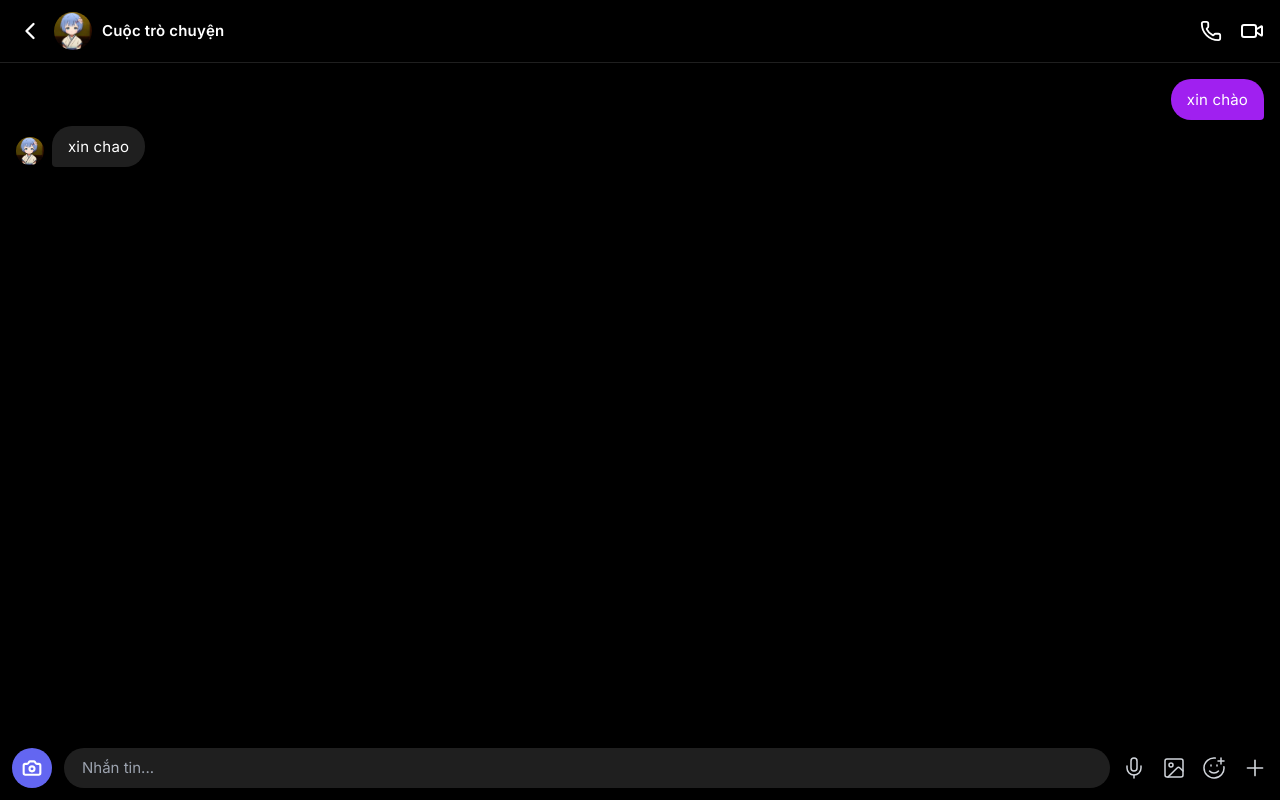
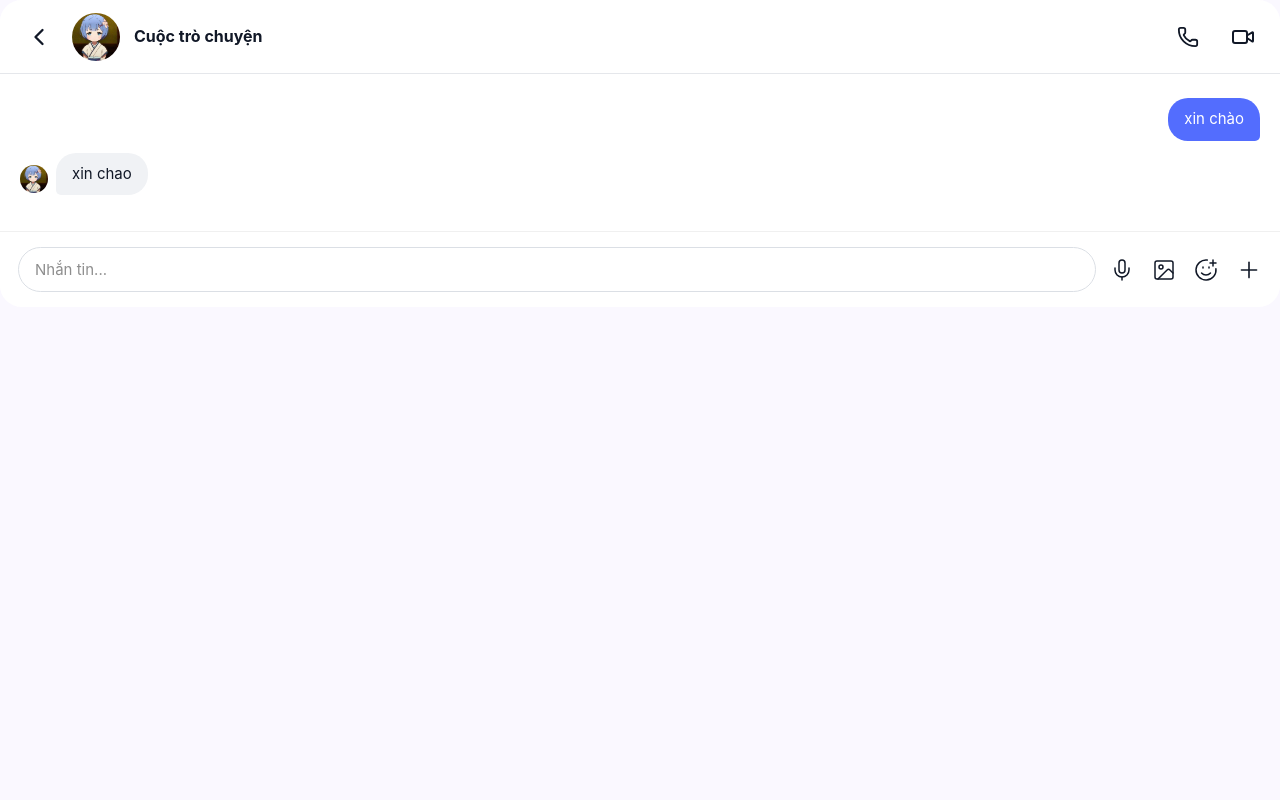
Before and after one commit to hlmloc/LTFE_ChatApp, a React (Vite) app: page /chat in a window 1280 px wide. Built offline with nearby package versions, Linux system fonts and the light colour scheme.

Commit message:
update: change layout app

```diff
--- a/src/components/chat/Header.css
+++ b/src/components/chat/Header.css
@@ -10,10 +10,11 @@
 }
 
 .chat-header__inner {
-    max-width: 720px;
+    width: 100%;
+    max-width: none;
     height: 64px;
-    margin: 0 auto;
-    padding: 0 16px;
+    margin: 0;
+    padding: 0 24px;
 
     display: flex;
     align-items: center;
--- a/src/components/chat_detail/ChatHeader.css
+++ b/src/components/chat_detail/ChatHeader.css
@@ -1,25 +1,31 @@
-
 .chat-header-container {
     display: flex;
     align-items: center;
     justify-content: space-between;
-    padding: 12px 16px;
-    background-color: #000000;
-    border-bottom: 1px solid #1f1f1f;
-    color: white;
     width: 100%;
+    min-height: 74px;
+    padding: 12px 20px;
     box-sizing: border-box;
+
+    background: #ffffff;
+    border-bottom: 1px solid #e5e7eb;
+    color: #111827;
 }
 
 .header-left {
     display: flex;
     align-items: center;
-    gap: 10px;
+    gap: 14px;
+    min-width: 0;
+}
+
+.header-left > .btn-header-icon {
+    color: #111827;
 }
 
 .header-avatar {
-    width: 38px;
-    height: 38px;
+    width: 48px;
+    height: 48px;
     border-radius: 50%;
     object-fit: cover;
 }
@@ -27,36 +33,40 @@
 .header-user-info {
     display: flex;
     flex-direction: column;
+    gap: 4px;
 }
 
 .user-name {
-    font-weight: 600;
-    font-size: 15px;
-    line-height: 1.2;
+    color: #111827;
+    font-size: 16px;
+    font-weight: 650;
+    line-height: 1.3;
 }
 
 .user-status {
+    color: #8e8e8e;
     font-size: 12px;
-    color: #9ca3af;
 }
 
 .header-right {
     display: flex;
     align-items: center;
-    gap: 18px;
+    gap: 22px;
 }
 
 .btn-header-icon {
-    background: none;
-    border: none;
-    color: white;
-    cursor: pointer;
-    padding: 0;
     display: flex;
     align-items: center;
     justify-content: center;
+    padding: 5px;
+
+    border: none;
+    background: transparent;
+    color: #111827;
+    cursor: pointer;
+    transition: color 0.2s ease;
 }
 
 .btn-header-icon:hover {
-    opacity: 0.8;
+    color: #6366f1;
 }
--- a/src/components/chat_detail/ChatInput.css
+++ b/src/components/chat_detail/ChatInput.css
@@ -1,71 +1,72 @@
 .chat-input-container {
     display: flex;
     align-items: center;
-    gap: 12px;
-    padding: 12px;
-    background-color: #000000;
+    gap: 14px;
+
     width: 100%;
+    min-height: 76px;
+    padding: 12px 18px;
     box-sizing: border-box;
+
+    background: #ffffff;
+    border-top: 1px solid #f0f0f0;
 }
 
 .btn-camera {
-    background-color: #6366f1;
-    width: 40px;
-    height: 40px;
-    display: flex;
-    align-items: center;
-    justify-content: center;
-    border-radius: 50%;
-    color: white;
-    border: none;
-    flex-shrink: 0;
-    cursor: pointer;
+    display: none;
 }
 
 .input-wrapper {
     flex: 1;
-    background-color: #1f1f1f;
-    border-radius: 99px;
+    min-width: 0;
+
     display: flex;
     align-items: center;
-    justify-content: space-between;
-    padding: 6px 16px;
-    box-sizing: border-box;
+
+    padding: 10px 16px;
+    border: 1px solid #dbdfe5;
+    border-radius: 30px;
+
+    background: #ffffff;
 }
 
 .text-input {
-    background-color: transparent;
+    width: 100%;
+    padding: 2px 0;
+
     border: none;
     outline: none;
-    color: white;
-    width: 100%;
+    background: transparent;
+
+    color: #111827;
     font-size: 15px;
-    padding-right: 12px;
 }
 
 .text-input::placeholder {
-    color: #9ca3af;
+    color: #8e8e8e;
 }
 
 .action-icons {
     display: flex;
     align-items: center;
-    gap: 16px;
-    color: #d1d5db;
+    gap: 18px;
     flex-shrink: 0;
+
+    color: #111827;
 }
 
 .action-icons button {
-    background: none;
-    border: none;
-    color: inherit;
-    cursor: pointer;
-    padding: 0;
     display: flex;
     align-items: center;
     justify-content: center;
+
+    padding: 0;
+    border: none;
+    background: transparent;
+    color: inherit;
+    cursor: pointer;
 }
 
 .action-icons button:hover {
-    color: white;
+    color: #536dfe;
 }
--- a/src/components/chat_detail/MessageBubble.css
+++ b/src/components/chat_detail/MessageBubble.css
@@ -1,7 +1,7 @@
 .message-row {
     display: flex;
     width: 100%;
-    margin-bottom: 6px;
+    margin-bottom: 12px;
 }
 
 .message-row.mine {
@@ -23,21 +23,23 @@
 }
 
 .bubble {
+    max-width: 65%;
     padding: 10px 16px;
+
     border-radius: 20px;
-    max-width: 70%;
-    color: white;
     font-size: 15px;
-    line-height: 1.4;
+    line-height: 1.5;
     word-break: break-word;
 }
 
 .bubble.mine {
-    background-color: #a020f0;
-    border-bottom-right-radius: 4px;
+    background: #536dfe;
+    color: #ffffff;
+    border-bottom-right-radius: 5px;
 }
 
 .bubble.other {
-    background-color: #1f1f1f;
-    border-bottom-left-radius: 4px;
+    background: #f0f2f5;
+    color: #111827;
+    border-bottom-left-radius: 5px;
 }
--- a/src/components/chat_detail/MessageList.css
+++ b/src/components/chat_detail/MessageList.css
@@ -1,17 +1,26 @@
 .message-list-container {
     flex: 1;
+    min-height: 0;
+    width: 100%;
     overflow-y: auto;
-    background-color: #000000;
-    padding: 16px;
+
     display: flex;
     flex-direction: column;
+    padding: 24px 20px;
+    box-sizing: border-box;
+
+    background: #ffffff;
 }
 
 .message-list-container::-webkit-scrollbar {
-    width: 4px;
+    width: 5px;
 }
 
 .message-list-container::-webkit-scrollbar-thumb {
-    background-color: #222;
-    border-radius: 4px;
+    background: #d1d5db;
+    border-radius: 10px;
 }
+
+.message-list-container::-webkit-scrollbar-track {
+    background: transparent;
+}
--- a/src/index.css
+++ b/src/index.css
@@ -1,140 +1,94 @@
-@import url('https://fonts.googleapis.com/css2?family=Inter:wght@400;500;600;700&display=swap');
+
+
 :root {
-  --text: #6b6375;
-  --text-h: #08060d;
-  --bg: #fff;
-  --border: #e5e4e7;
-  --code-bg: #f4f3ec;
-  --accent: #aa3bff;
-  --accent-bg: rgba(170, 59, 255, 0.1);
-  --accent-border: rgba(170, 59, 255, 0.5);
-  --social-bg: rgba(244, 243, 236, 0.5);
-  --shadow:
-    rgba(0, 0, 0, 0.1) 0 10px 15px -3px, rgba(0, 0, 0, 0.05) 0 4px 6px -2px;
+  font-family: "Inter", system-ui, -apple-system, BlinkMacSystemFont,
+  "Segoe UI", sans-serif;
 
-  --sans: system-ui, 'Segoe UI', Roboto, sans-serif;
-  --heading: system-ui, 'Segoe UI', Roboto, sans-serif;
-  --mono: ui-monospace, Consolas, monospace;
+  color: #131b2e;
+  background: #faf8ff;
 
-  font: 18px/145% var(--sans);
-  letter-spacing: 0.18px;
-  color-scheme: light dark;
-  color: var(--text);
-  background: var(--bg);
   font-synthesis: none;
   text-rendering: optimizeLegibility;
   -webkit-font-smoothing: antialiased;
   -moz-osx-font-smoothing: grayscale;
 
-  @media (max-width: 1024px) {
-    font-size: 16px;
-  }
+  /* Brand */
+  --chat-primary: #3525cd;
+  --chat-primary-hover: #281bb0;
+
+  /* Background */
+  --chat-background: #faf8ff;
+  --chat-surface: #ffffff;
+  --chat-soft: #eaedff;
+
+  /* Text */
+  --chat-text: #131b2e;
+  --chat-muted: #77778b;
+
+  /* Border and shadow */
+  --chat-border: #e9e8f2;
+  --chat-shadow: 0 4px 16px rgba(19, 27, 46, 0.06);
+
+  /* Radius */
+  --radius-sm: 8px;
+  --radius-md: 14px;
+  --radius-lg: 20px;
+
+  /* Layout */
+  --header-height: 64px;
+  --sidebar-width: 340px;
 }
 
-@media (prefers-color-scheme: dark) {
-  :root {
-    --text: #9ca3af;
-    --text-h: #f3f4f6;
-    --bg: #16171d;
-    --border: #2e303a;
-    --code-bg: #1f2028;
-    --accent: #c084fc;
-    --accent-bg: rgba(192, 132, 252, 0.15);
-    --accent-border: rgba(192, 132, 252, 0.5);
-    --social-bg: rgba(47, 48, 58, 0.5);
-    --shadow:
-      rgba(0, 0, 0, 0.4) 0 10px 15px -3px, rgba(0, 0, 0, 0.25) 0 4px 6px -2px;
-  }
 
-  #social .button-icon {
-    filter: invert(1) brightness(2);
-  }
-}
+/* ========================================
+   2. RESET
+======================================== */
 
-#root {
-  width: 1126px;
-  max-width: 100%;
-  margin: 0 auto;
-  text-align: center;
-  border-inline: 1px solid var(--border);
-  min-height: 100svh;
-  display: flex;
-  flex-direction: column;
+*,
+*::before,
+*::after {
   box-sizing: border-box;
 }
 
-body {
+* {
   margin: 0;
+  padding: 0;
 }
 
-h1,
-h2 {
-  font-family: var(--heading);
-  font-weight: 500;
-  color: var(--text-h);
-}
-
-h1 {
-  font-size: 56px;
-  letter-spacing: -1.68px;
-  margin: 32px 0;
-  @media (max-width: 1024px) {
-    font-size: 36px;
-    margin: 20px 0;
-  }
-}
-h2 {
-  font-size: 24px;
-  line-height: 118%;
-  letter-spacing: -0.24px;
-  margin: 0 0 8px;
-  @media (max-width: 1024px) {
-    font-size: 20px;
-  }
-}
-p {
-  margin: 0;
-}
-
-code,
-.counter {
-  font-family: var(--mono);
-  display: inline-flex;
-  border-radius: 4px;
-  color: var(--text-h);
-}
-
-code {
-  font-size: 15px;
-  line-height: 135%;
-  padding: 4px 8px;
-  background: var(--code-bg);
-}
-
-:root {
-  font-family: 'Inter', sans-serif;
-  color: #131b2e;
-  background-color: #faf8ff;
-
-  --chat-primary: #3525cd;
-  --chat-background: #faf8ff;
-  --chat-text: #131b2e;
-  --chat-muted: #464555;
-  --chat-surface: #ffffff;
-  --chat-soft: #eaedff;
-}
-
-* {
-  box-sizing: border-box;
+html {
+  min-width: 320px;
+  min-height: 100%;
+  scroll-behavior: smooth;
 }
 
 body {
-  margin: 0;
   min-width: 320px;
+  min-height: 100vh;
+  min-height: 100dvh;
+
+  font-family: inherit;
+  color: var(--chat-text);
+  background: var(--chat-background);
 }
 
+
+/* ========================================
+   3. ROOT
+======================================== */
+
+#root {
+  width: 100%;
+  min-height: 100vh;
+  min-height: 100dvh;
+}
+
+
+
+
 button,
-input {
+input,
+textarea,
+select {
   font: inherit;
 }
 
@@ -142,12 +96,41 @@ button {
   cursor: pointer;
 }
 
-#root {
-  width: 100%;
-  max-width: none;
-  min-height: 100dvh;
-  margin: 0;
-  border: none;
+input,
+textarea {
+  outline: none;
+}
+
+img,
+svg {
   display: block;
-  text-align: left;
+  max-width: 100%;
 }
+
+a {
+  color: inherit;
+  text-decoration: none;
+}
+
+ul,
+ol {
+  list-style: none;
+}
+
+h1,
+h2,
+h3,
+h4,
+h5,
+h6 {
+  color: var(--chat-text);
+  font-family: inherit;
+}
+
+
+
+@media (max-width: 768px) {
+  :root {
+    --sidebar-width: 100%;
+  }
+}
--- a/src/pages/ChatDetail.css
+++ b/src/pages/ChatDetail.css
@@ -1,9 +1,14 @@
-
 .chat-detail-container {
     display: flex;
     flex-direction: column;
-    height: 100vh;
+
     width: 100%;
-    background-color: #000000;
+    height: 100%;
+    min-width: 0;
+    min-height: 0;
+
     overflow: hidden;
+    background: #ffffff;
+    border-radius: 22px;
+    box-sizing: border-box;
 }
--- a/src/pages/ChatDetail.tsx
+++ b/src/pages/ChatDetail.tsx
@@ -1,4 +1,3 @@
-import { useLocation, useNavigate } from "react-router-dom";
 
 import MessageList from "../components/chat_detail/MessageList";
 import ChatInput from "../components/chat_detail/ChatInput";
@@ -6,25 +5,24 @@ import ChatHeader from "../components/chat_detail/ChatHeader";
 
 import "./ChatDetail.css";
 
-type ConversationRouteState = {
-    conversationId?: string | null;
-    conversationName?: string;
+type ChatDetailProps = {
+    conversationId: string;
+    name: string;
 };
 
-export default function ChatDetail() {
-    const navigate = useNavigate();
-    const location = useLocation();
-
-    const routeState = location.state as ConversationRouteState | null;
-
+export default function ChatDetail({
+                                       conversationId,
+                                       name,
+                                   }: ChatDetailProps) {
     return (
-        <div className="chat-detail-container">
-            <ChatHeader
-                name={routeState?.conversationName}
-                onBack={() => navigate("/chats")}
-            />
+        <div
+            className="chat-detail-container"
+            data-conversation-id={conversationId}
+        >
+            <ChatHeader name={name} />
 
             <MessageList />
+
             <ChatInput />
         </div>
     );
```
Also changed, not shown: src/components/chat/BottomNavigation.css (+26 -55 lines), src/pages/ChatsPage.css (+67 -35 lines), src/pages/ChatsPage.tsx (+55 -24 lines).
